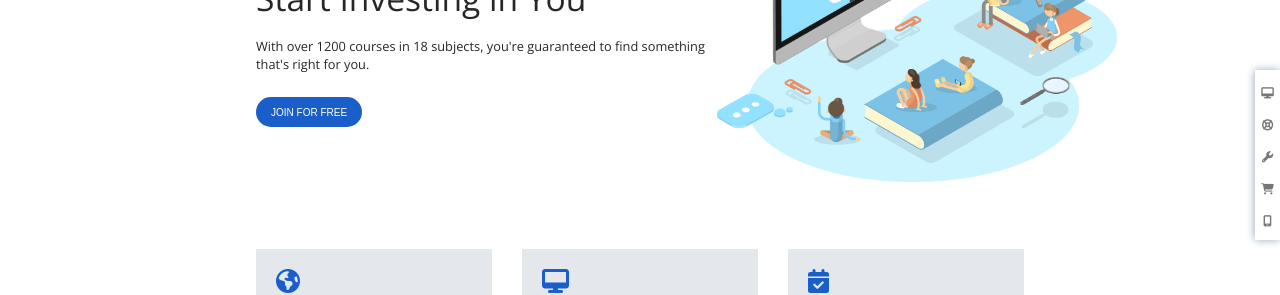
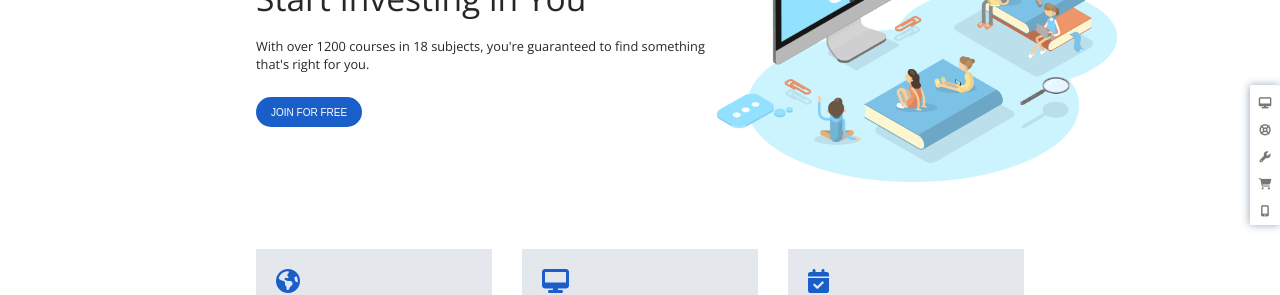
Before and after one commit to leonardoserra/proj-html-vuejs, a Vue app: page / in a window 1280 px wide. Shown: the part 245-540 px from the top of the page. Built offline with nearby package versions, Linux system fonts and the light colour scheme.

Commit message:
fix style

```diff
--- a/src/components/FixedSideNav.vue
+++ b/src/components/FixedSideNav.vue
@@ -33,17 +33,17 @@ export default {
 .side-nav {
     display: flex;
     flex-direction: column;
-    gap: 10px;
+    gap: 5px;
     align-items: center;
-    width: 25px;
-    padding: 10px;
+    width: 30px;
+    padding: 5px;
     position: fixed;
     right: 0;
     top: 50%;
     transform: translateY(-50%);
     border: 1px $grey-light;
     box-shadow: -0.5px 0px 8px $grey-dark;
-    border-radius: 1px;
+    border-radius: 1.5px;
     background-color: $white;
 
     i {
```
